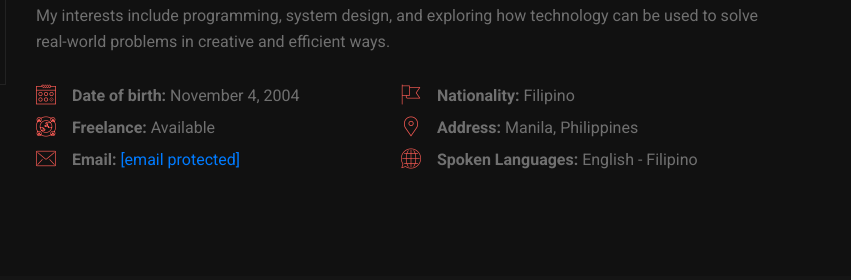
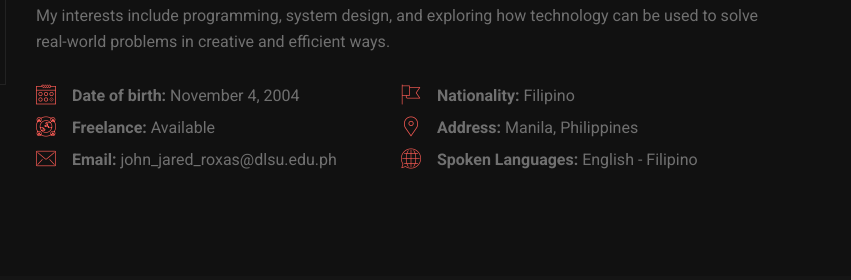
Before and after one commit to jaredroxas/my-website, a website built with webpack: page index.html in a window 1280 px wide. Shown: the part 1127-1407 px from the top of the page, 429-1280 px from the left. Built offline with nearby package versions, Linux system fonts and the light colour scheme; files whose address does not match are found by name.

Commit message:
Update index.html

```diff
--- a/index.html
+++ b/index.html
@@ -123,7 +123,7 @@
 							<li><i class="flaticon-flag"></i><b>Nationality:</b> Filipino</li>
 							<li><i class="flaticon-freelance"></i><b>Freelance:</b> Available</li>
 							<li><i class="flaticon-placeholder"></i><b>Address:</b> Manila, Philippines</li>
-							<li><i class="flaticon-email"></i><b>Email:</b> <a href="/cdn-cgi/l/email-protection" class="__cf_email__" data-cfemail="9fd5f0f7f1c0d5feedfafbc0cdf0e7feecdffbf3eceab1fafbeab1eff7">[email&#160;protected]</a></li>
+							<li><i class="flaticon-email"></i><b>Email:</b> john_jared_roxas@dlsu.edu.ph </li>
 							<li><i class="flaticon-translation"></i><b>Spoken Languages:</b> English - Filipino</li>
 						</ul>
 					</div>
```
